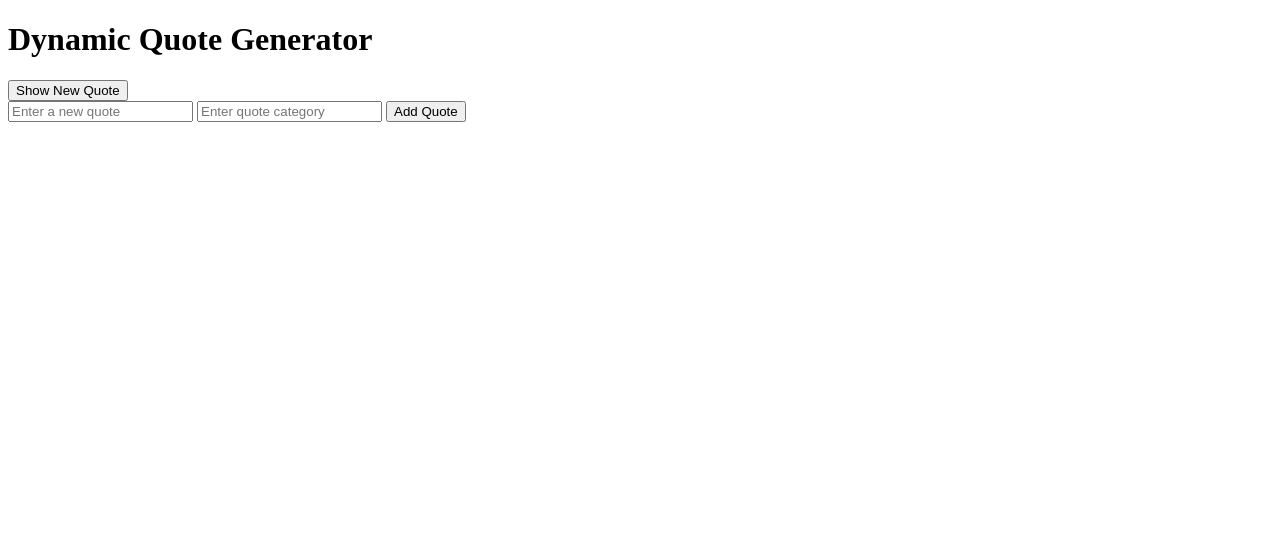
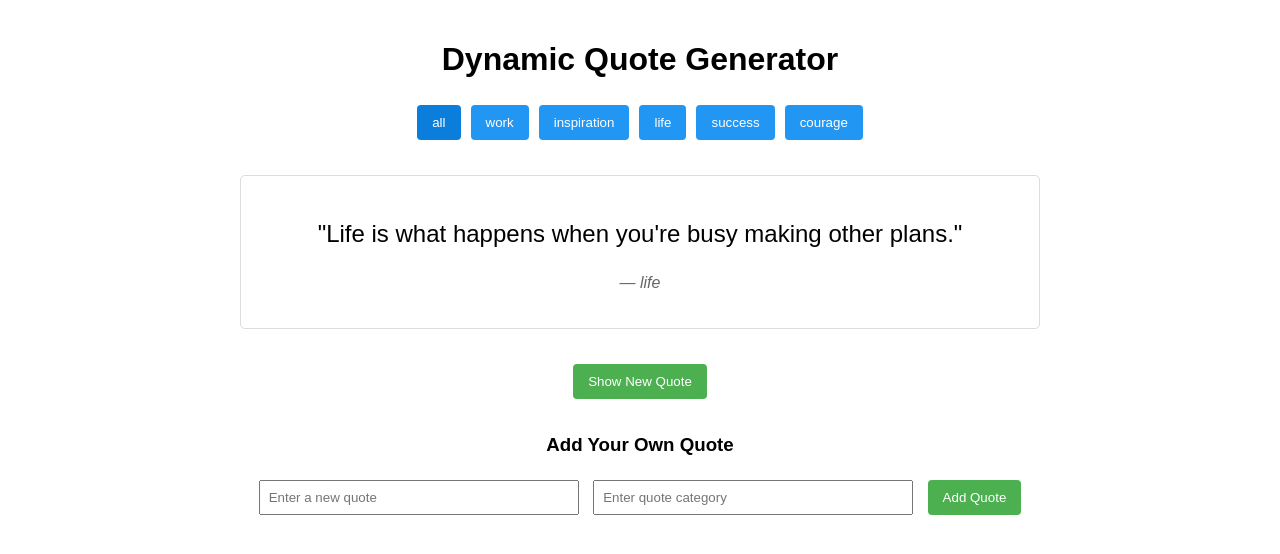
Before and after one commit to Paakwesi2-3/alx_fe_javascript, a plain HTML site: page dom-manipulation/index.html in a window 1280 px wide. Drawn offline with Linux system fonts and the light colour scheme.

Commit message:
Feat: Dynamic Quote Generator with add/display functionality

```diff
--- a/dom-manipulation/index.html
+++ b/dom-manipulation/index.html
@@ -4,24 +4,79 @@
   <meta charset="UTF-8">
   <meta name="viewport" content="width=device-width, initial-scale=1.0">
   <title>Dynamic Quote Generator</title>
+  <style>
+    body {
+      font-family: Arial, sans-serif;
+      max-width: 800px;
+      margin: 0 auto;
+      padding: 20px;
+      text-align: center;
+    }
+    #quoteDisplay {
+      margin: 30px 0;
+      padding: 20px;
+      border: 1px solid #ddd;
+      border-radius: 5px;
+      min-height: 100px;
+      display: flex;
+      flex-direction: column;
+      justify-content: center;
+    }
+    .quote-text {
+      font-size: 1.5em;
+      margin-bottom: 10px;
+    }
+    .quote-category {
+      color: #666;
+      font-style: italic;
+    }
+    button {
+      padding: 10px 15px;
+      background-color: #4CAF50;
+      color: white;
+      border: none;
+      border-radius: 4px;
+      cursor: pointer;
+      margin: 5px;
+    }
+    button:hover {
+      background-color: #45a049;
+    }
+    input {
+      padding: 8px;
+      margin: 5px;
+      width: 300px;
+    }
+    .category-filter {
+      margin: 20px 0;
+    }
+    .category-btn {
+      background-color: #2196F3;
+    }
+    .category-btn.active {
+      background-color: #0b7dda;
+    }
+  </style>
 </head>
 <body>
   <h1>Dynamic Quote Generator</h1>
 
-  <!-- Where the random quote will appear -->
-  <div id="quoteDisplay"></div>
+  <div class="category-filter" id="categoryFilter"></div>
 
-  <!-- Show new quote button -->
+  <div id="quoteDisplay">
+    <p class="quote-text">Click "Show New Quote" to see your first quote!</p>
+    <p class="quote-category"></p>
+  </div>
+
   <button id="newQuote">Show New Quote</button>
 
-  <!-- Form to add new quotes -->
-  <div>
+  <div id="addQuoteForm" style="margin-top: 30px;">
+    <h3>Add Your Own Quote</h3>
     <input id="newQuoteText" type="text" placeholder="Enter a new quote" />
     <input id="newQuoteCategory" type="text" placeholder="Enter quote category" />
     <button onclick="addQuote()">Add Quote</button>
   </div>
 
-  <!-- Link JS -->
   <script src="script.js"></script>
 </body>
 </html>
--- a/dom-manipulation/script.js
+++ b/dom-manipulation/script.js
@@ -1,31 +1,117 @@
-// Quotes array (with text + category)
-const quotes = [
-  { text: "The journey of a thousand miles begins with a single step.", category: "Motivation" },
-  { text: "Life is what happens when you’re busy making other plans.", category: "Life" },
-  { text: "You must be the change you wish to see in the world.", category: "Inspiration" }
+// Initial quotes data
+let quotes = [
+  { text: "The only way to do great work is to love what you do.", category: "work" },
+  { text: "In the middle of difficulty lies opportunity.", category: "inspiration" },
+  { text: "Life is what happens when you're busy making other plans.", category: "life" },
+  { text: "Strive not to be a success, but rather to be of value.", category: "success" },
+  { text: "The only thing we have to fear is fear itself.", category: "courage" }
 ];
 
-// Function: show random quote
-function displayRandomQuote() {
-  const randomIndex = Math.floor(Math.random() * quotes.length);
-  const quote = quotes[randomIndex];
-  document.getElementById("quoteDisplay").innerText = `${quote.text} - ${quote.category}`;
+// DOM elements
+const quoteDisplay = document.getElementById('quoteDisplay');
+const newQuoteBtn = document.getElementById('newQuote');
+const categoryFilter = document.getElementById('categoryFilter');
+let currentCategory = 'all';
+
+// Initialize the app
+function init() {
+  // Display first quote
+  showRandomQuote();
+
+  // Setup event listeners
+  newQuoteBtn.addEventListener('click', showRandomQuote);
+
+  // Generate category filter buttons
+  generateCategoryFilters();
 }
 
-// Function: add new quote
-function addQuote() {
-  const text = document.getElementById("newQuoteText").value;
-  const category = document.getElementById("newQuoteCategory").value;
+// Display a random quote
+function showRandomQuote() {
+  let filteredQuotes = quotes;
 
-  if (text && category) {
-    quotes.push({ text, category });
-    document.getElementById("newQuoteText").value = "";
-    document.getElementById("newQuoteCategory").value = "";
-    alert("New quote added!");
-  } else {
-    alert("Please enter both a quote and a category.");
+  if (currentCategory !== 'all') {
+    filteredQuotes = quotes.filter(quote => quote.category === currentCategory);
   }
+
+  if (filteredQuotes.length === 0) {
+    quoteDisplay.innerHTML = `<p class="quote-text">No quotes found in this category.</p>`;
+    return;
+  }
+
+  const randomIndex = Math.floor(Math.random() * filteredQuotes.length);
+  const randomQuote = filteredQuotes[randomIndex];
+
+  quoteDisplay.innerHTML = `
+    <p class="quote-text">"${randomQuote.text}"</p>
+    <p class="quote-category">— ${randomQuote.category}</p>
+  `;
 }
 
-// Event listener: button for new quote
-document.getElementById("newQuote").addEventListener("click", displayRandomQuote);
+// Generate category filter buttons
+function generateCategoryFilters() {
+  // Get all unique categories
+  const categories = ['all', ...new Set(quotes.map(quote => quote.category))];
+
+  // Clear existing buttons
+  categoryFilter.innerHTML = '';
+
+  // Create buttons for each category
+  categories.forEach(category => {
+    const btn = document.createElement('button');
+    btn.textContent = category;
+    btn.classList.add('category-btn');
+    if (category === currentCategory) {
+      btn.classList.add('active');
+    }
+    btn.addEventListener('click', () => {
+      currentCategory = category;
+      showRandomQuote();
+      // Update active state of buttons
+      document.querySelectorAll('.category-btn').forEach(button => {
+        button.classList.remove('active');
+      });
+      btn.classList.add('active');
+    });
+    categoryFilter.appendChild(btn);
+  });
+}
+
+// Add a new quote
+function addQuote() {
+  const quoteText = document.getElementById('newQuoteText').value;
+  const quoteCategory = document.getElementById('newQuoteCategory').value;
+
+  if (quoteText.trim() === '' || quoteCategory.trim() === '') {
+    alert('Please enter both quote text and category');
+    return;
+  }
+
+  const newQuote = {
+    text: quoteText,
+    category: quoteCategory.toLowerCase()
+  };
+
+  quotes.push(newQuote);
+
+  // Clear input fields
+  document.getElementById('newQuoteText').value = '';
+  document.getElementById('newQuoteCategory').value = '';
+
+  // Update category filters
+  generateCategoryFilters();
+
+  // Show the newly added quote
+  currentCategory = newQuote.category;
+  showRandomQuote();
+
+  // Set the new category button as active
+  document.querySelectorAll('.category-btn').forEach(button => {
+    button.classList.remove('active');
+    if (button.textContent === newQuote.category) {
+      button.classList.add('active');
+    }
+  });
+}
+
+// Initialize the application when the DOM is loaded
+document.addEventListener('DOMContentLoaded', init);
```
